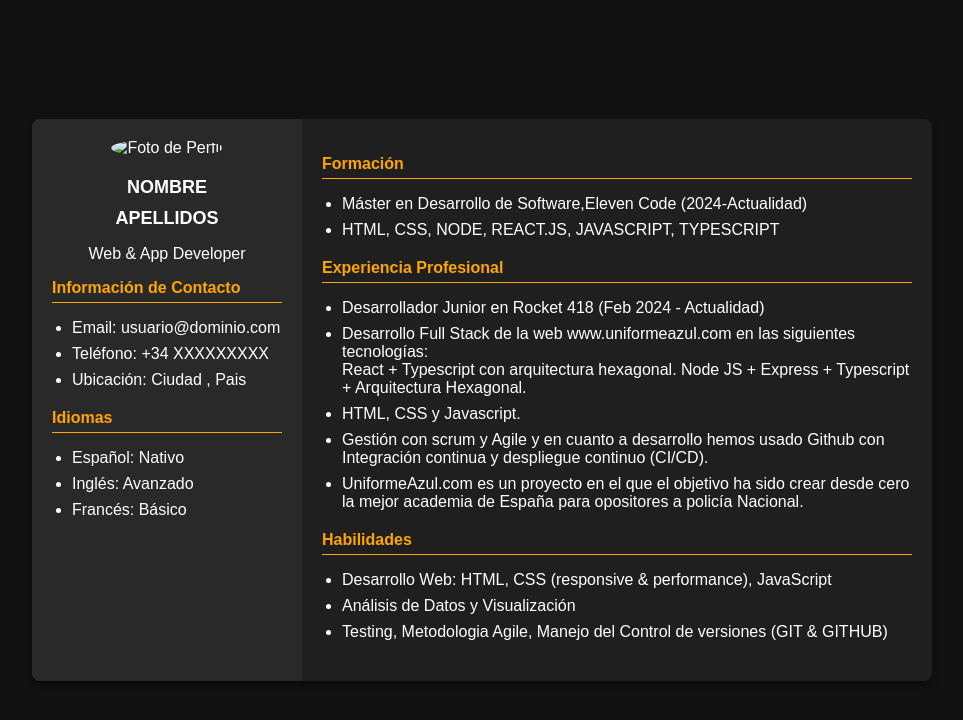
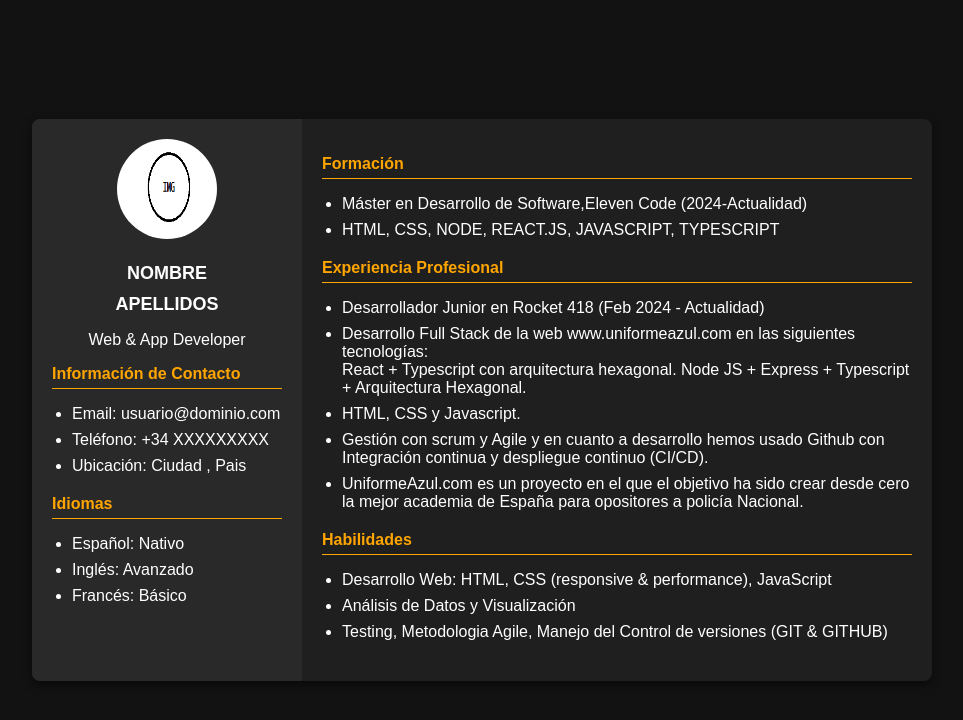
Before and after one commit to fury8lopez/curriculum, a plain HTML site: page index.html in a window 1280 px wide. Shown: the whole page, without its empty margins (158-1121 px from the left). Drawn offline with Linux system fonts and the light colour scheme.

Commit message:
changed div image

```diff
--- a/index.html
+++ b/index.html
@@ -12,7 +12,9 @@
     <div class="container">
         <div class="sidebar">
             <div class="profile">
-                <img src="profile.jpg" alt="Foto de Perfil">
+                <div class="img-contain">
+                    <img src="/profile-image.png" class="profile-image" alt="Foto de Perfil">
+                </div>
                 <h2>NOMBRE</h2>
                 <h2>APELLIDOS</h2>
                 <p>Web & App Developer</p>
```
Also changed, not shown: profile-image.png (added).
